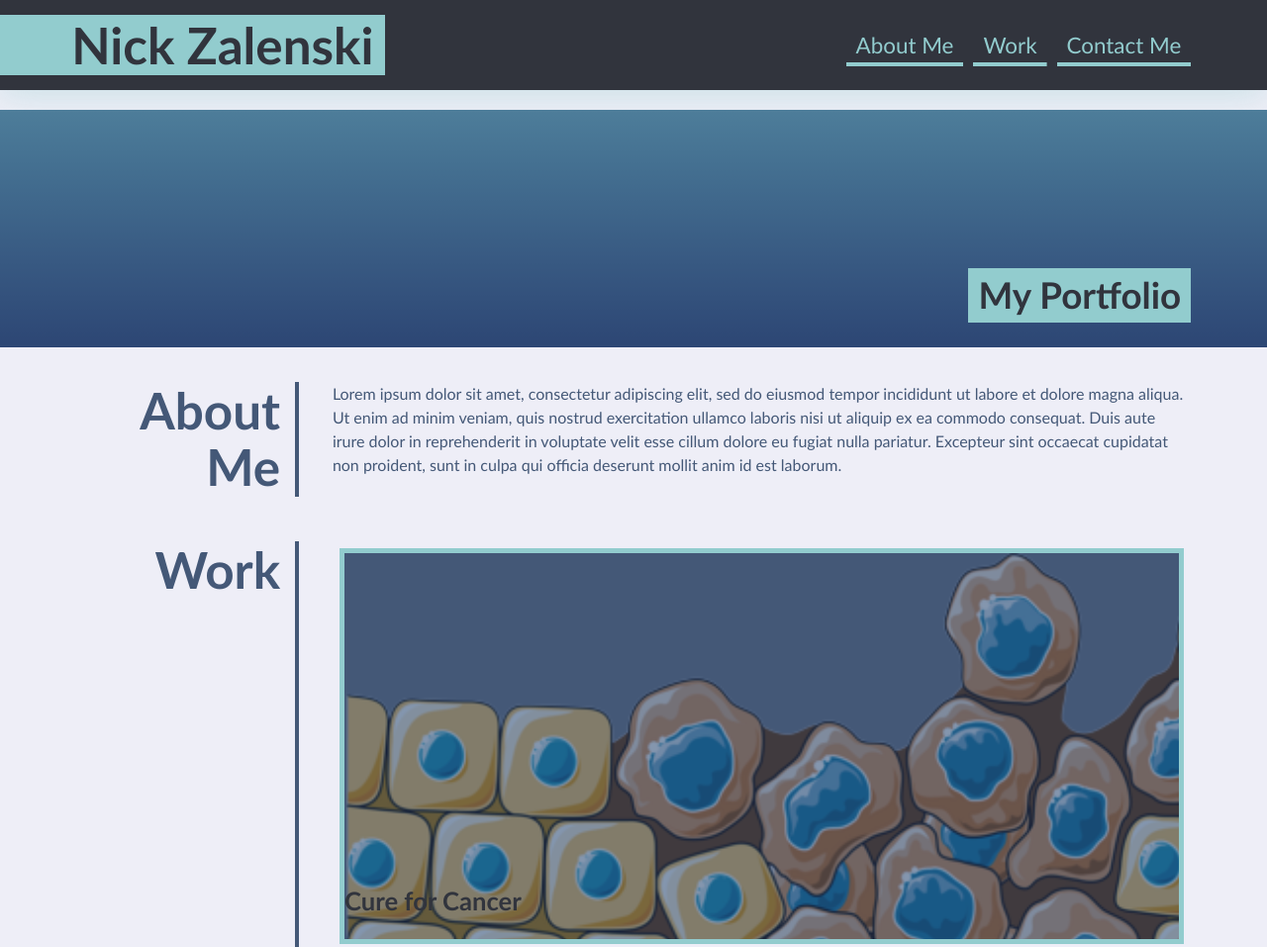
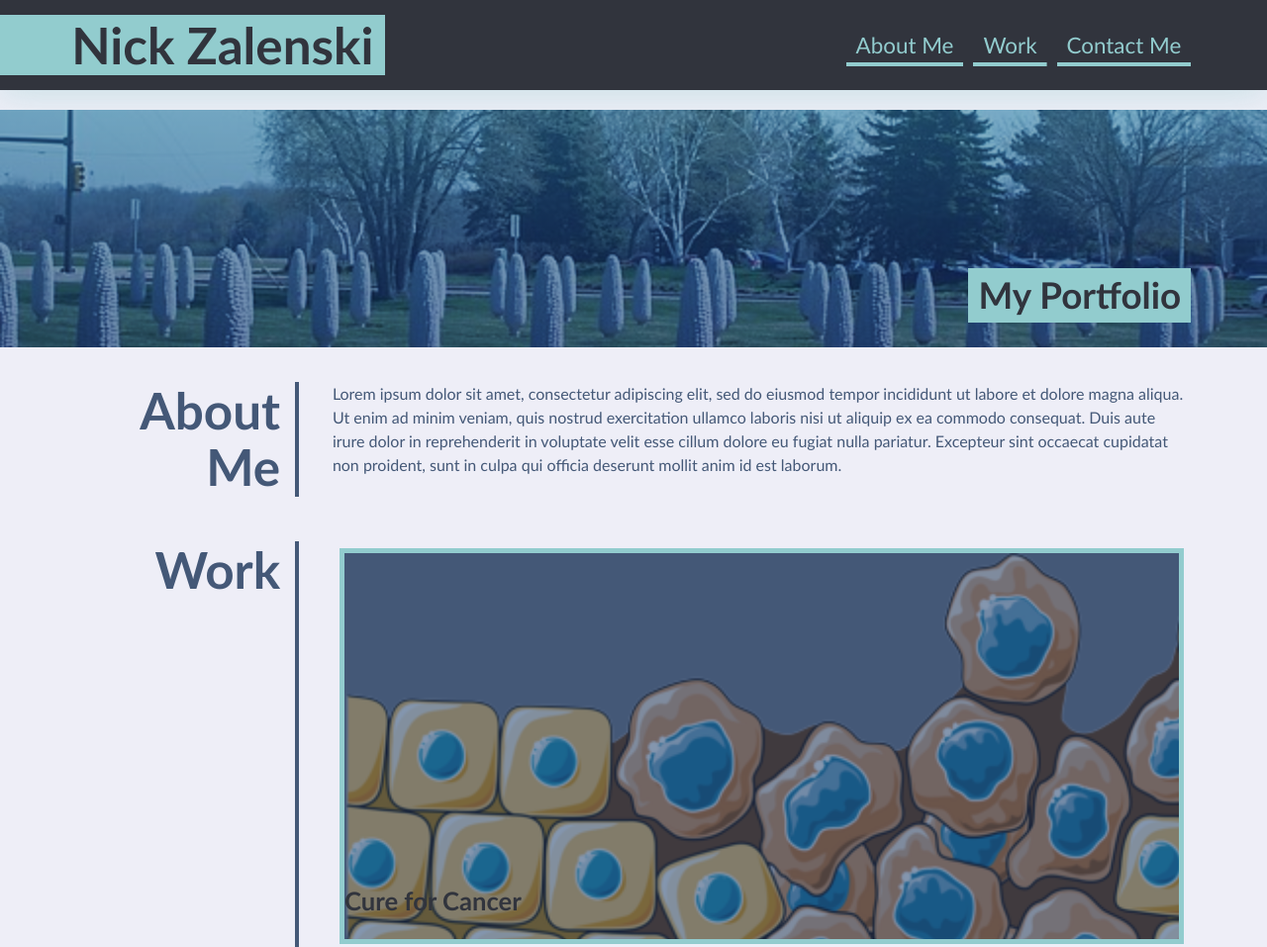
Before and after one commit to ElBoyTM/Module2Challenge, a plain HTML site: page index.html in a window 1280 px wide. Shown: the top 957 px of the page at 99% size. Drawn offline with Linux system fonts and the light colour scheme.

Commit message:
added img to hero banner in css

```diff
--- a/assets/css/style.css
+++ b/assets/css/style.css
@@ -88,7 +88,7 @@
 
   .hero-banner {
     background: rgb(68, 88, 120);
-    background-image: url("../images/02-hero-bg.jpg"), linear-gradient(180deg, var(--secondary) 0%, var(--primary) 100%);
+    background-image: url("../images/Field_of_Corn_sculpture.jpg"), linear-gradient(180deg, var(--secondary) 0%, var(--primary) 100%);
     background-size: cover;
     background-position: center;
     background-blend-mode: soft-light;
```
Also changed, not shown: assets/images/Field_of_Corn_sculpture.jpg (added).
